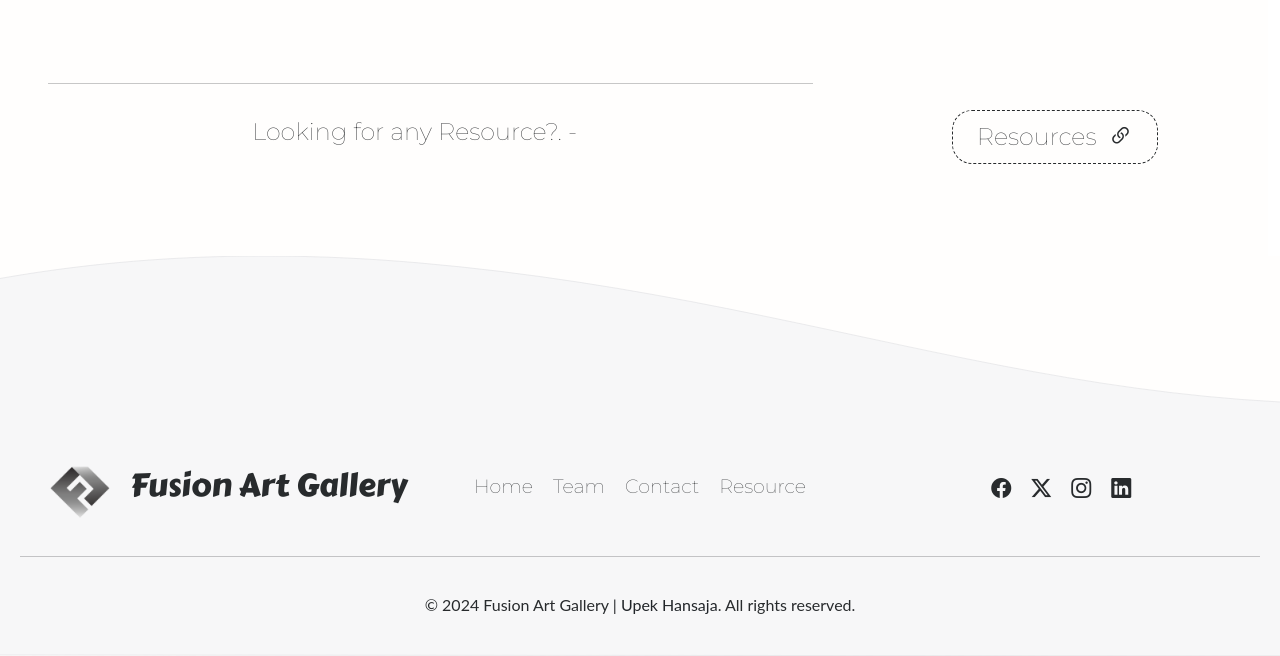
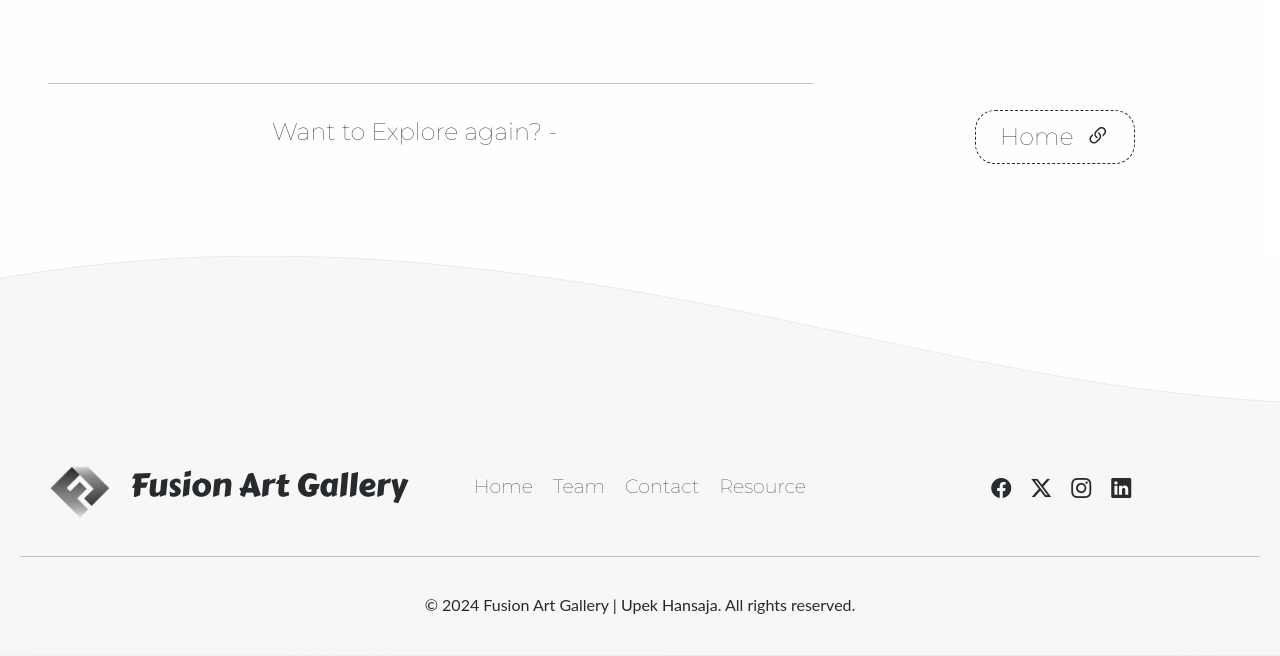
Before and after one commit to UpekHansaja/Fusion-Art-Gallery, a PHP site: page /resource.php in a window 1280 px wide. Shown: the part 2370-3026 px from the top of the page. Run offline with PHP 8.4, Linux system fonts and the light colour scheme; some libraries are stand-ins or nearby versions.

Commit message:
link changed on resource.php to home

```diff
--- a/resource.php
+++ b/resource.php
@@ -131,10 +131,10 @@
                         </div>
                         <div class="row">
                             <div class="col-12 col-md-6 col-lg-8 text-center pt-2">
-                                <h6 class="next-page-text">Looking for any Resource?. -</h6>
+                                <h6 class="next-page-text">Want to Explore again? -</h6>
                             </div>
                             <div class="col-12 col-md-6 col-lg-4 text-center">
-                                <a href="./resource.php" class="btn next-page-text next-page-btn py-2 px-4">Resources&nbsp;&nbsp;<i class="bi bi-link-45deg"></i></a>
+                                <a href="./index.php" class="btn next-page-text next-page-btn py-2 px-4">Home&nbsp;&nbsp;<i class="bi bi-link-45deg"></i></a>
                             </div>
                         </div>
                     </div>
```
Also changed, not shown: 1 other file.
